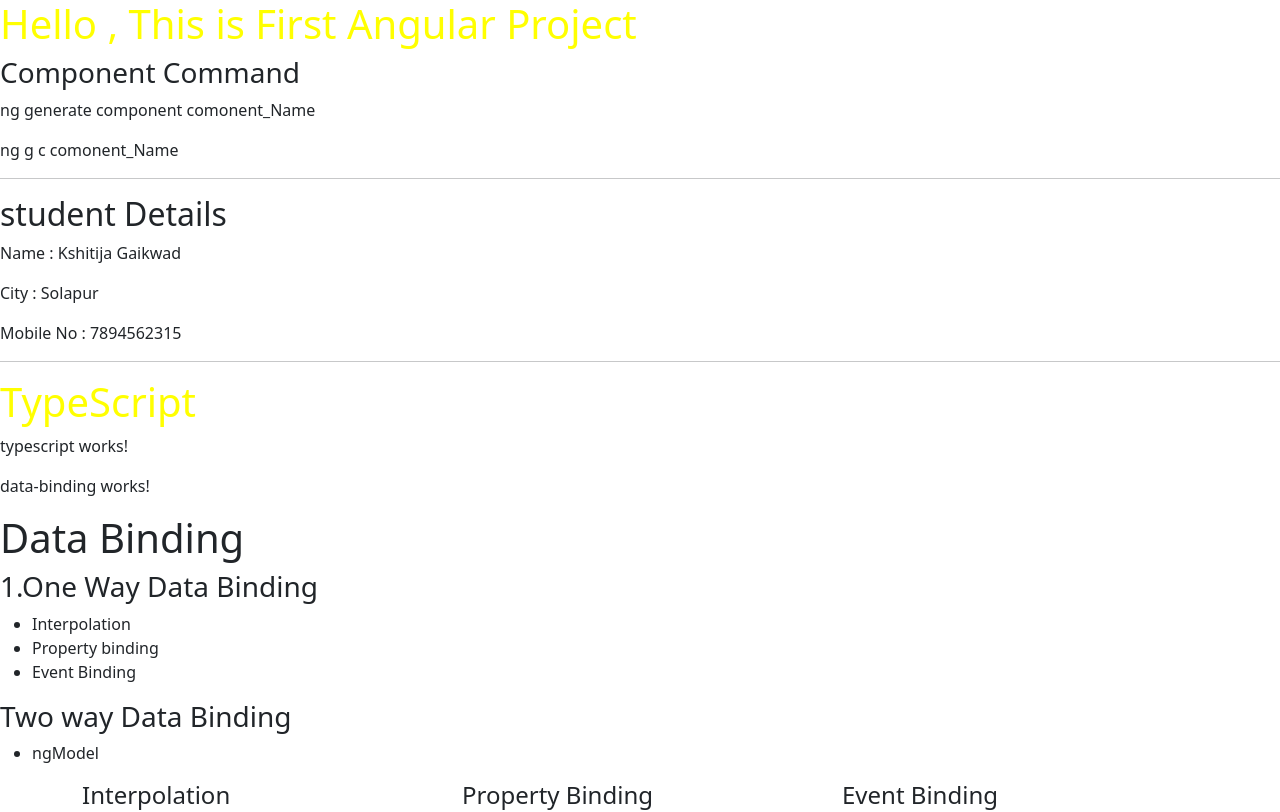
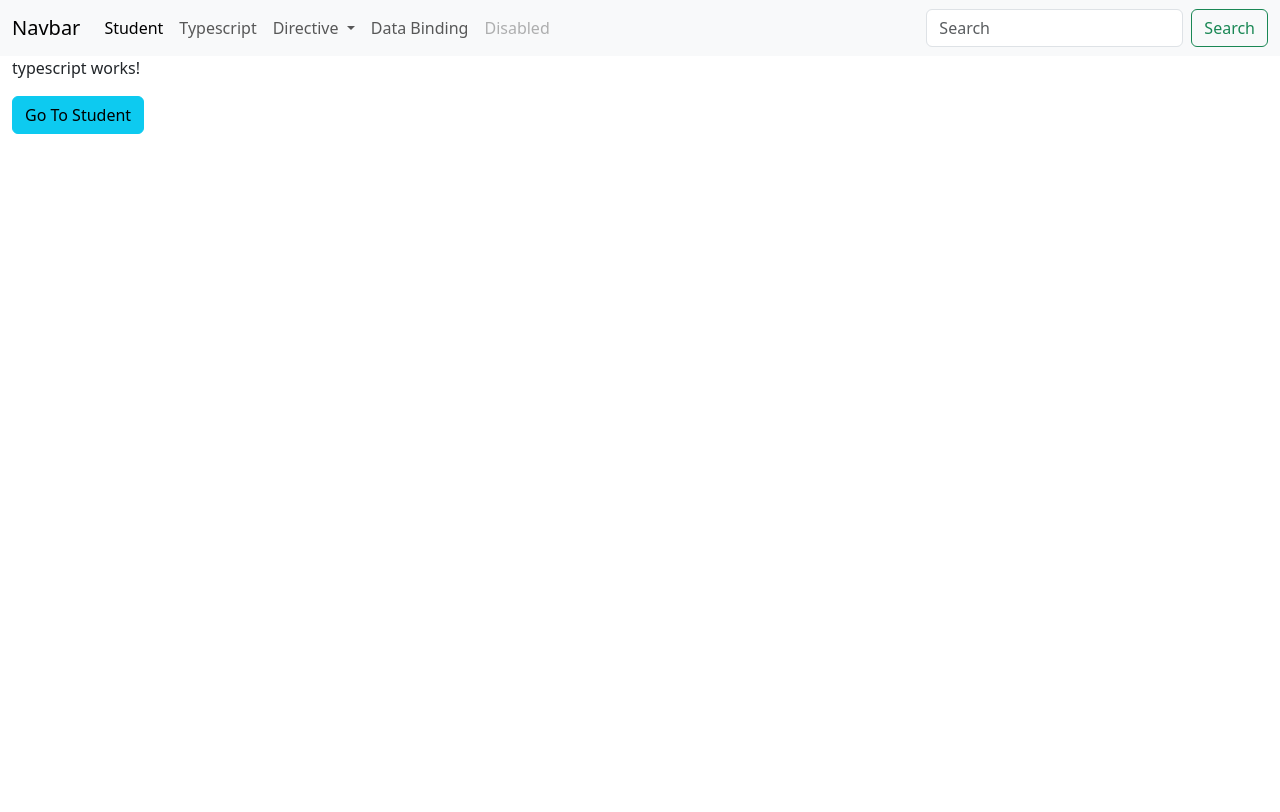
Before and after one commit to gaikwadGFS/Angular_Practice_B3, an Angular app: page /typescript in a window 1280 px wide. Before the commit this address led to /. Shown: the top 812 px of the page. Built offline with nearby package versions, Linux system fonts and the light colour scheme.

Commit message:
bootstrap install , router Outlet

```diff
--- a/angular.json
+++ b/angular.json
@@ -27,9 +27,12 @@
               }
             ],
             "styles": [
+              "node_modules/bootstrap/dist/css/bootstrap.min.css",
               "src/styles.css"
             ],
-            "scripts": []
+            "scripts": [
+              "node_modules/bootstrap/dist/js/bootstrap.bundle.min.js"
+            ]
           },
           "configurations": {
             "production": {
--- a/package.json
+++ b/package.json
@@ -18,6 +18,7 @@
     "@angular/platform-browser": "^18.1.0",
     "@angular/platform-browser-dynamic": "^18.1.0",
     "@angular/router": "^18.1.0",
+    "bootstrap": "^5.3.7",
     "rxjs": "~7.8.0",
     "tslib": "^2.3.0",
     "zone.js": "~0.14.3"
--- a/src/app/app.component.html
+++ b/src/app/app.component.html
@@ -1,17 +1,44 @@
 
-<h1>Hello , This is First Angular Project</h1>
-<h3>Component Command</h3>
-<p>ng generate component comonent_Name </p>
-<p>ng g c comonent_Name</p>
+<nav class="navbar navbar-expand-lg bg-light">
+  <div class="container-fluid">
+    <a class="navbar-brand" routerLink="#">Navbar</a>
+    <button class="navbar-toggler" type="button" data-bs-toggle="collapse" data-bs-target="#navbarSupportedContent" aria-controls="navbarSupportedContent" aria-expanded="false" aria-label="Toggle navigation">
+      <span class="navbar-toggler-icon"></span>
+    </button>
+    <div class="collapse navbar-collapse" id="navbarSupportedContent">
+      <ul class="navbar-nav me-auto mb-2 mb-lg-0">
+        <li class="nav-item">
+          <a class="nav-link active" aria-current="page" routerLink="student">Student</a>
+        </li>
+        <li class="nav-item">
+          <a class="nav-link" routerLink="typescript">Typescript</a>
+        </li>
+        <li class="nav-item dropdown">
+          <a class="nav-link dropdown-toggle"  role="button" data-bs-toggle="dropdown" aria-expanded="false">
+            Directive
+          </a>
+          <ul class="dropdown-menu">
+            <li><a class="dropdown-item" routerLink="structural_dir">structural</a></li>
+            <li><a class="dropdown-item" routerLink="attribute_dir">Attribute</a></li>
+            <li><hr class="dropdown-divider"></li>
+            <li><a class="dropdown-item" routerLink="#">Something else here</a></li>
+          </ul>
+        </li>
+         <li class="nav-item">
+          <a class="nav-link" routerLink="data_binding">Data Binding</a>
+        </li>
+        <li class="nav-item">
+          <a class="nav-link disabled">Disabled</a>
+        </li>
+      </ul>
+      <form class="d-flex" role="search">
+        <input class="form-control me-2" type="search" placeholder="Search" aria-label="Search">
+        <button class="btn btn-outline-success" type="submit">Search</button>
+      </form>
+    </div>
+  </div>
+</nav>
 
-<hr>
-
-<app-student></app-student>
-<hr>
-<h1>TypeScript</h1>
-<app-typescript></app-typescript>
-<app-data-binding></app-data-binding>
-<hr>
-<app-structural-directive></app-structural-directive>
-<hr>
-<app-attribute-directive></app-attribute-directive>
+<div class="container-fluid">
+    <router-outlet></router-outlet>
+</div>
--- a/src/app/app.routes.ts
+++ b/src/app/app.routes.ts
@@ -1,3 +1,29 @@
 import { Routes } from '@angular/router';
+import { StudentComponent } from './components/student/student.component';
+import { TypescriptComponent } from './components/typescript/typescript.component';
+import { StructuralDirectiveComponent } from './components/structural-directive/structural-directive.component';
+import { DataBindingComponent } from './components/data-binding/data-binding.component';
+import { AttributeDirectiveComponent } from './components/attribute-directive/attribute-directive.component';
 
-export const routes: Routes = [];
+export const routes: Routes = [
+    {
+        path:"student",
+        component:StudentComponent
+    },
+    {
+        path:'typescript',
+        component:TypescriptComponent
+    },
+    {
+        path:'structural_dir',
+        component:StructuralDirectiveComponent
+    },
+    {
+        path:'data_binding',
+        component:DataBindingComponent
+    },
+    {
+        path:'attribute_dir',
+        component:AttributeDirectiveComponent
+    }
+];
--- a/src/app/components/student/student.component.html
+++ b/src/app/components/student/student.component.html
@@ -2,3 +2,5 @@
 <p>Name : Kshitija Gaikwad</p>
 <p>City : Solapur</p>
 <p>Mobile No : 7894562315</p>
+
+<button type="button" class="btn btn-primary" [routerLink]="['/typescript']">Go To TypeScript</button>
--- a/src/app/components/student/student.component.ts
+++ b/src/app/components/student/student.component.ts
@@ -1,9 +1,10 @@
 import { Component } from '@angular/core';
+import { RouterLink } from '@angular/router';
 
 @Component({
   selector: 'app-student',
   standalone: true,
-  imports: [],
+  imports: [RouterLink],
   templateUrl: './student.component.html',
   styleUrl: './student.component.css'
 })
--- a/src/app/components/typescript/typescript.component.html
+++ b/src/app/components/typescript/typescript.component.html
@@ -1 +1,2 @@
 <p>typescript works!</p>
+<button type="button" class="btn btn-info" (click)="navigateToStudent()">Go To Student</button>
--- a/src/app/components/typescript/typescript.component.ts
+++ b/src/app/components/typescript/typescript.component.ts
@@ -1,4 +1,5 @@
 import { Component } from '@angular/core';
+import { Router } from '@angular/router';
 
 @Component({
   selector: 'app-typescript',
@@ -23,7 +24,9 @@
        pCity:"Pune"
    }
 
-   constructor(){
+   cityArray:any[]=["Pune" , "Mumbai","Solapur"];
+
+   constructor(private route:Router){
     // this.city ="Mumbai"
     this.city ="Mumbai";
     // this.displayDate();
@@ -33,8 +36,10 @@
 
    }
 
-   cityArray:any[]=["Pune" , "Mumbai","Solapur"];
 
+   navigateToStudent(){
+     this.route.navigateByUrl('student')
+   }
 
    displayDate(){
      console.log("Display Function Working");
--- a/src/index.html
+++ b/src/index.html
@@ -7,12 +7,12 @@
   <base href="/">
   <meta name="viewport" content="width=device-width, initial-scale=1">
   <link rel="icon" type="image/x-icon" href="favicon.ico">
-  <link href="https://cdn.jsdelivr.net/npm/bootstrap@5.2.3/dist/css/bootstrap.min.css" rel="stylesheet"
-    integrity="sha384-rbsA2VBKQhggwzxH7pPCaAqO46MgnOM80zW1RWuH61DGLwZJEdK2Kadq2F9CUG65" crossorigin="anonymous">
+
 </head>
 
 <body>
   <app-root></app-root>
+
 </body>
 
 </html>
```
Also changed, not shown: src/app/app.component.ts (+3 -7 lines), 1 other file (tests, documents, lock files or other folders).
